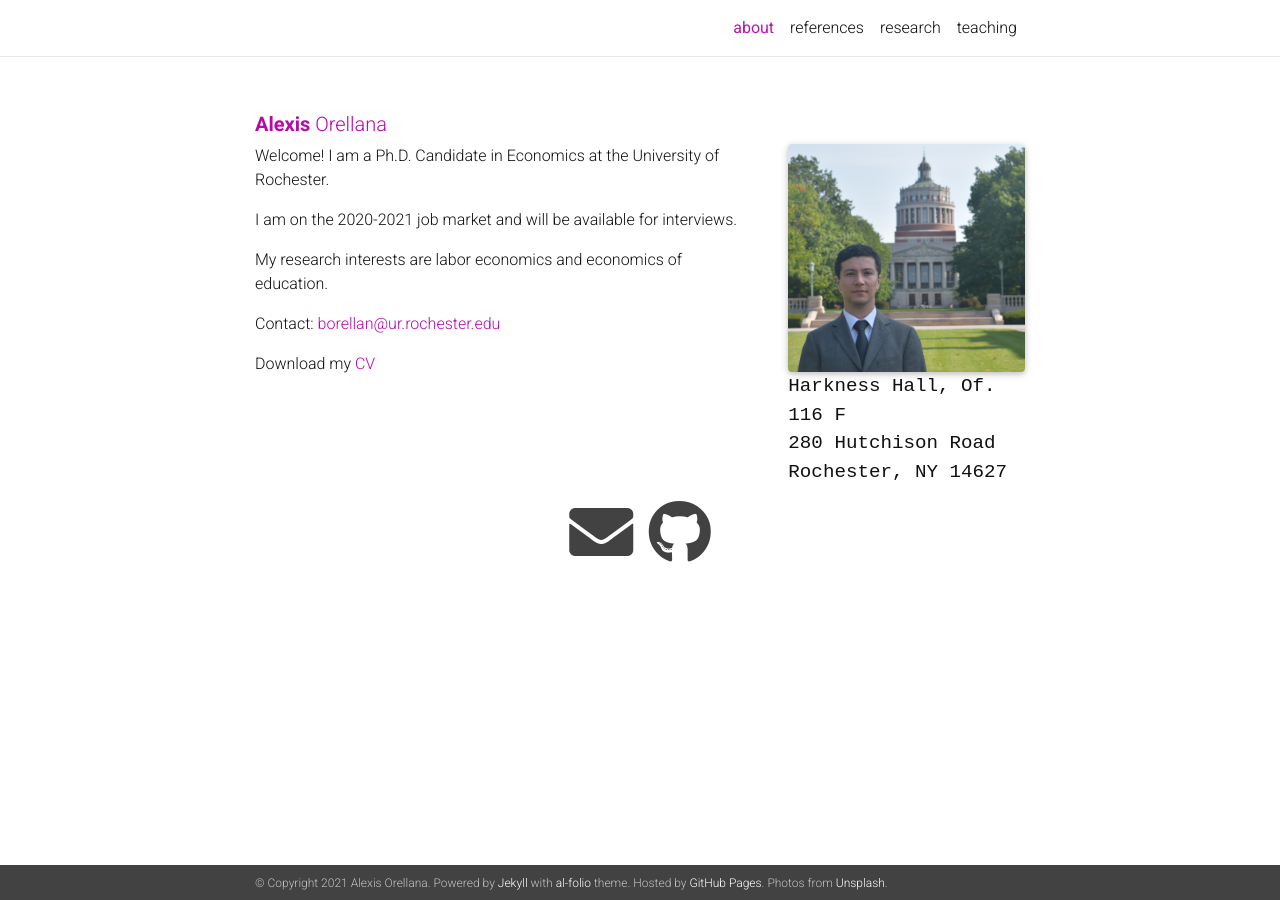
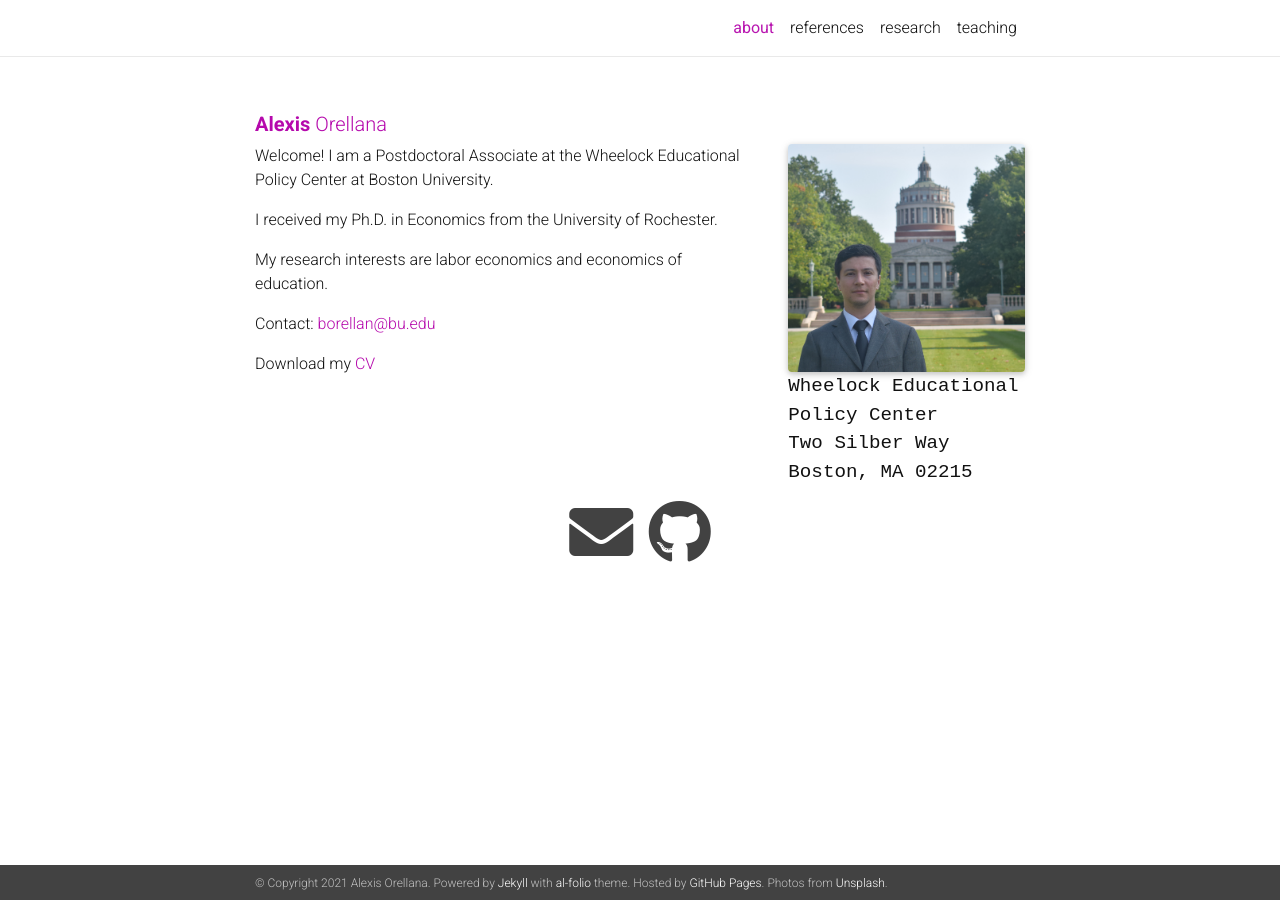
Before and after one commit to alexisorellana/alexisorellana.github.io, a Jekyll site: the page built from _pages/about.md, in a window 1280 px wide. Built offline with Jekyll 4.4.1, drawn with Linux system fonts in a browser that asks for light colours; nearby versions of some CDN libraries; a style sheet for code colours, icons or effects is not loaded.

Commit message:
update 09-06

```diff
--- a/_pages/about.md
+++ b/_pages/about.md
@@ -8,20 +8,20 @@ profile:
   align: right
   image: JM4.jpg
   address: >
-    <p>Harkness Hall, Of. 116 F</p>
-    <p>280 Hutchison Road</p>
-    <p>Rochester, NY 14627</p>
+    <p>Wheelock Educational Policy Center</p>
+    <p>Two Silber Way</p>
+    <p>Boston, MA 02215</p>
 
 news: false
 social: true
 ---
 
-Welcome! I am a Ph.D. Candidate in Economics at the University of Rochester.
+Welcome! I am a Postdoctoral Associate at the Wheelock Educational Policy Center at Boston University.
 
-I am on the 2020-2021 job market and will be available for interviews.
+I received my Ph.D. in Economics from the University of Rochester.
 
 My research interests are labor economics and economics of education.
 
-Contact: <a href="mailto:borellan@ur.rochester.edu">borellan@ur.rochester.edu</a>
+Contact: <a href="mailto:borellan@bu.edu">borellan@bu.edu</a>
 
 Download my [CV]({{ site.baseurl }}/assets/pdf/Resume.pdf)
```
Also changed, not shown: 1 other file.
